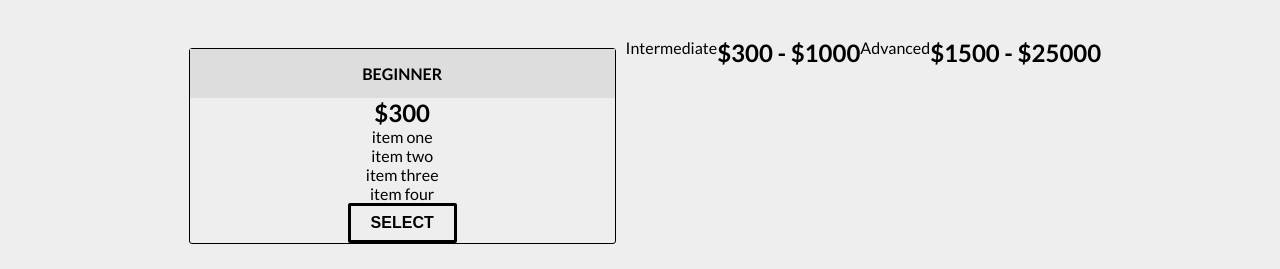
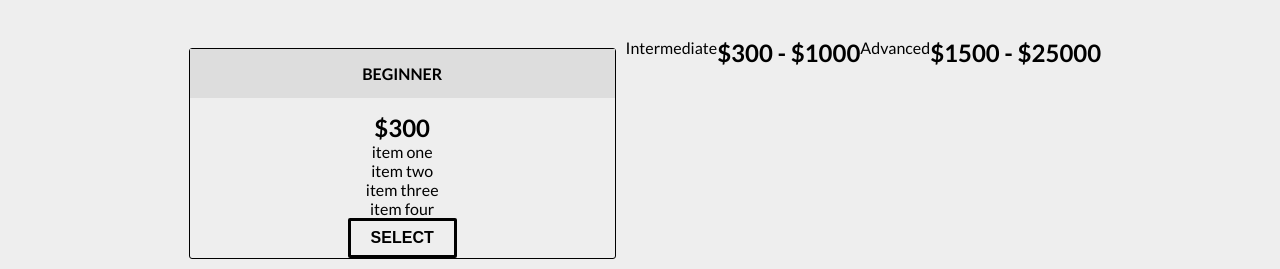
Before and after one commit to MMcClure11/product-landing-page, a plain HTML site: page index.html in a window 1280 px wide. Shown: the part 762-1031 px from the top of the page. Drawn offline with Linux system fonts and the light colour scheme.

Commit message:
Add margin top to product h2

```diff
--- a/styles.css
+++ b/styles.css
@@ -218,3 +218,7 @@ form {
   text-transform: uppercase;
   font-weight: 700;
 }
+
+.product > h2 {
+  margin-top: 15px;
+}
```
